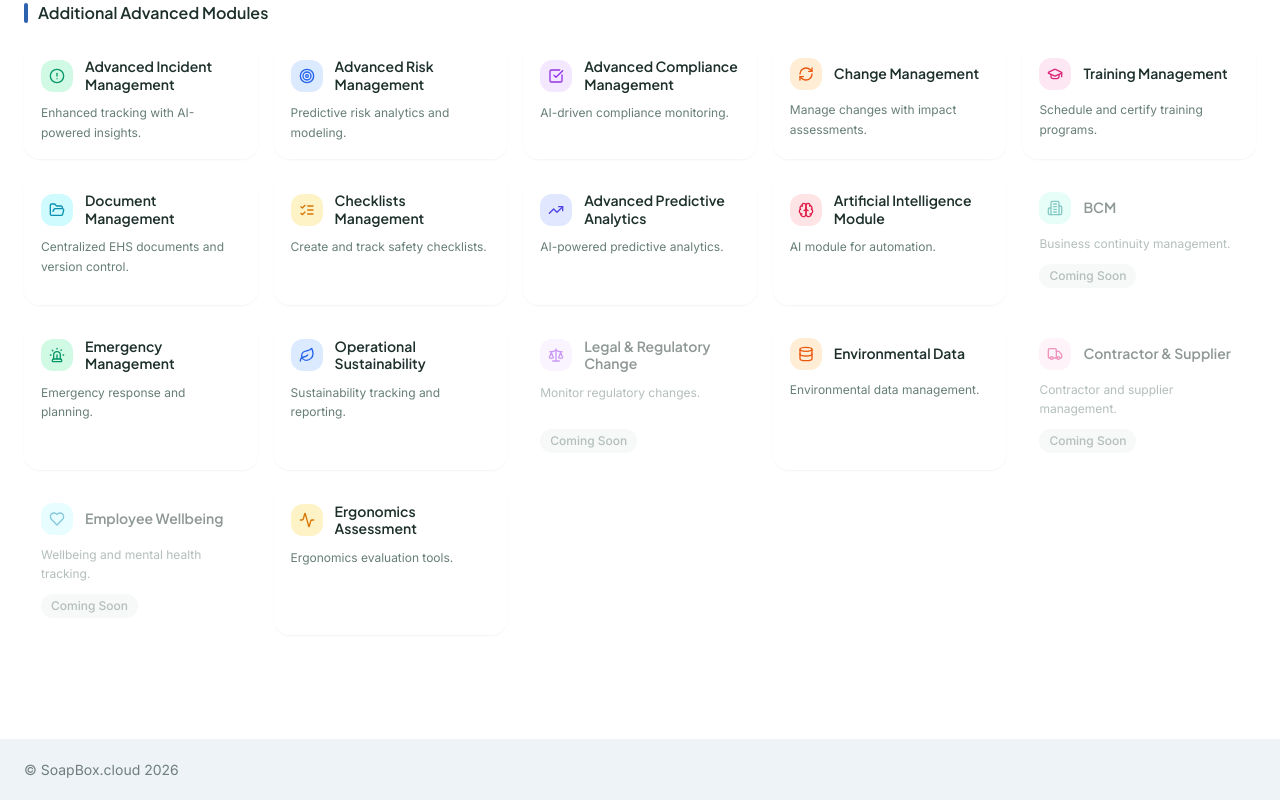
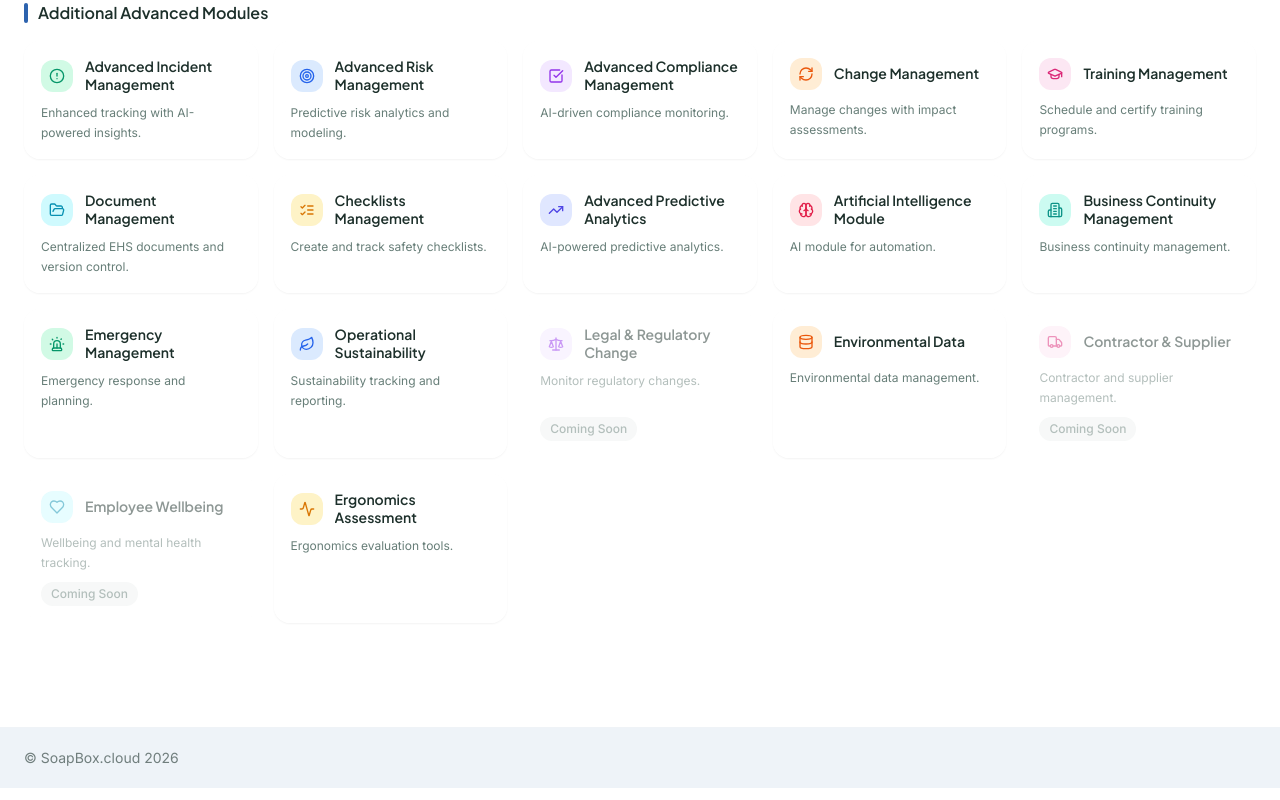
Before and after one commit to SoapBox-Software/soapbox-gateway-landing-page, a React (Vite) app: page /dashboard in a window 1280 px wide. Shown: the part 1418-2218 px from the top of the page. Built offline with nearby package versions, Linux system fonts and the light colour scheme; the HTML template or start-up script is replaced by a standard one.

Commit message:
Changes
Co-authored-by: soapbox-cloud <243727714+soapbox-cloud@users.noreply.github.com>

```diff
--- a/src/data/systemModules.ts
+++ b/src/data/systemModules.ts
@@ -69,7 +69,7 @@ export const systemModules: Record<SystemType, SystemSection[]> = {
         { title: "Checklists Management", description: "Create and track safety checklists.", url: "https://id-preview--e447bfce-0b7f-4ec6-b539-02a40d86875c.lovable.app/", icon: ListChecks },
         { title: "Advanced Predictive Analytics", description: "AI-powered predictive analytics.", icon: TrendingUp, url: "https://id-preview--53b08954-9e88-4792-8c29-9df8b4e997e9.lovable.app/" },
         { title: "Artificial Intelligence Module", description: "AI module for automation.", icon: Brain, url: "https://id-preview--a482f6e9-c4e9-47e6-b90f-ebeece99b6f6.lovable.app/" },
-        { title: "BCM", description: "Business continuity management.", icon: Building2, comingSoon: true },
+        { title: "Business Continuity Management", description: "Business continuity management.", icon: Building2, url: "https://id-preview--b39a099a-8807-4812-9199-7970a57b3db0.lovable.app/" },
         { title: "Emergency Management", description: "Emergency response and planning.", icon: Siren, url: "https://id-preview--c85647ec-95ea-4934-9b06-c8f2d35df228.lovable.app/" },
         { title: "Operational Sustainability", description: "Sustainability tracking and reporting.", icon: Leaf, url: "https://id-preview--9ce71eee-3d3b-44a7-adf2-0412767bd887.lovable.app/" },
         { title: "Legal & Regulatory Change", description: "Monitor regulatory changes.", icon: Scale, comingSoon: true },
```
